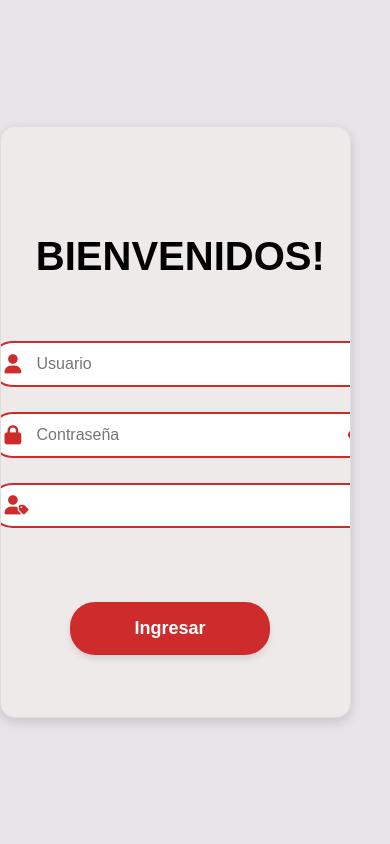
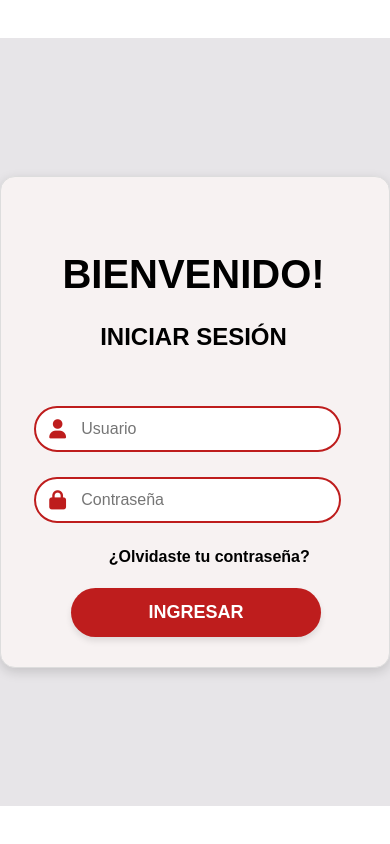
Before and after one commit to MeetsEvil/SmartRepair, a PHP site: page / in a window 390 px wide. Run offline with PHP 8.4, Linux system fonts and the light colour scheme.

Commit message:
Agrege lo mio de inicio de sesión responsivo y bd

```diff
--- a/assets/css/style.css
+++ b/assets/css/style.css
@@ -4,46 +4,65 @@ body {
     margin: 0;
     padding: 0;
     height: 100vh;
-    display: flex; /* Usamos flexbox para posicionar el contenido */
+    display: flex;
+    /* Usamos flexbox para posicionar el contenido */
 
     /* CORRECCIÓN: Estilos del fondo para que cubra el 100% de la página */
-    background: url(../../assets/images/mattel_logo.png) no-repeat center center fixed;
-    background-size: cover; /* Cubre toda la ventana */
+    background: url(../images/login_mattel.png) no-repeat fixed;
+    background-size: cover;
+    /* Cubre toda la ventana */
     background-attachment: fixed;
 }
 
 h1 {
     color: black;
     margin-top: 25px;
+    font-weight: 800;
     text-align: center;
-    font-size: 2.5em; /* Un poco más grande para el título */
+    font-size: 2.5em;
+    /* Un poco más grande para el título */
 }
-.Titulo{
+
+h2 {
+    text-align: center;
+    font-weight: 800;
+}
+
+.Titulo {
     margin-bottom: 8%;
+    width: 100%;
 }
+
 /* --- Login --- */
 .FormCajaLogin {
     width: 100%;
     height: 100%;
     display: flex;
     margin-right: 10%;
-    justify-content: flex-end; /* Empuja el formulario a la derecha */
-    align-items: center; /* Centra el formulario verticalmente */
+    justify-content: flex-end;
+    /* Empuja el formulario a la derecha */
+    align-items: center;
+    /* Centra el formulario verticalmente */
     box-sizing: border-box;
-    padding-right: 10%; /* Añade un pequeño margen a la derecha de toda la caja de login */
+    padding-right: 10%;
+    /* Añade un pequeño margen a la derecha de toda la caja de login */
 }
 
 .FormLogin {
-    background-color: rgb(238, 234, 234); /* Fondo de la caja es blanco */
-    border-radius: 15px; /* Bordes redondeados */
+    background-color: rgb(247, 242, 242);
+    /* Fondo de la caja es blanco */
+    border-radius: 15px;
+    /* Bordes redondeados */
     color: #000;
     padding-right: 20px;
-    border: 1px solid #ddd; /* Borde más suave */
+    border: 1px solid #ddd;
+    /* Borde más suave */
     width: 450px;
-    height: 550px;
+    height: 480px;
     position: relative;
     padding: 20px;
-    box-shadow: 0 4px 12px rgba(0, 0, 0, 0.15); /* Sombra para que se destaque */
+    box-shadow: 0 4px 12px rgba(0, 0, 0, 0.15);
+    /* Sombra para que se destaque */
     overflow: hidden;
     display: flex;
     flex-direction: column;
@@ -59,22 +78,27 @@ h1 {
 }
 
 .FormLogin:hover {
-    transform: translateY(-10px); /* Se mueve hacia arriba 10px */
-    box-shadow: 0 8px 20px rgba(0, 0, 0, 0.25); /* Sombra más profunda */
+    transform: translateY(-10px);
+    /* Se mueve hacia arriba 10px */
+    box-shadow: 0 8px 20px rgba(0, 0, 0, 0.25);
+    /* Sombra más profunda */
 }
 
-.Titulo11{
+.Titulo11 {
     margin-bottom: 15px;
-    margin-left: 8%;
-    padding:20px
+    width: 100%;
+    padding: 20px
 }
+
 .grupo-entradas {
     position: relative;
     display: flex;
     flex-direction: column;
     align-items: center;
+    text-align: center;
     width: 100%;
-    padding: 0 10%; /* Padding lateral para centrar los inputs */
+    padding: 0 10%;
+    /* Padding lateral para centrar los inputs */
     box-sizing: border-box;
     transition: none;
     margin-right: 43px;
@@ -83,7 +107,7 @@ h1 {
 /* Estilos de íconos y campos de texto */
 .input-grupo {
     position: relative;
-    width: 120%;
+    width: 110%;
     margin-bottom: 25px;
 }
 
@@ -92,9 +116,21 @@ h1 {
     left: 15px;
     top: 50%;
     transform: translateY(-50%);
-    color: #ce2c2c;
+    color: #be1d1d;
     font-size: 1.2em;
     z-index: 10;
+}
+
+.recuperarContraseña {
+    width: 400px;
+    display: flex;
+    justify-content: center;
+}
+
+.recuperarContraseña a {
+    text-decoration: none;
+    color: black;
+    font-weight: 600;
 }
 
 .BtnLogin {
@@ -103,21 +139,20 @@ h1 {
     text-align: center;
     padding: 14px 35px;
     cursor: pointer;
-    border: 2px solid #ce2c2c;
-    width: 200px;
+    border: none;
+    width: 250px;
     border-radius: 25px;
     font-size: 18px;
     color: white;
-    background-color: #ce2c2c;
-    font-weight: bold;
-    margin-top: 30px;
-    margin-left: 8%;
+    background-color: #be1d1d;
+    font-weight: 700;
+    margin-left: 9%;
     box-shadow: 0 4px 6px rgba(0, 0, 0, 0.1);
     transition: background-color 0.3s;
 }
 
 .BtnLogin:hover {
-    background-color: #991d1d;
+    background-color: #881515;
 }
 
 /* Estilos base: Aplica a INPUT y SELECT */
@@ -129,12 +164,14 @@ h1 {
     font-size: 1em;
     margin: 0;
     border-radius: 25px;
-    border: 2px solid #ce2c2c; /* Borde verde oscuro */
+    border: 2px solid #be1d1d;
+    /* Borde oscuro */
     box-sizing: border-box;
 
     /* 2. Color de fondo por defecto y texto cuando NO está lleno/seleccionado */
     background-color: white;
-    color: #494848; /* Color gris para el texto (cuando es placeholder) */
+    color: #494848;
+    /* Color gris para el texto (cuando es placeholder) */
 
     /* Aseguramos que la flecha del select se vea bien */
     -webkit-appearance: none;
@@ -144,7 +181,7 @@ h1 {
 
 /* Estilo para cuando el usuario hace clic en cualquier campo */
 .CajaTexto:focus {
-    border-color: #ce2c2c;
+    border-color: #881515;
     outline: none;
 }
 
@@ -152,8 +189,10 @@ h1 {
 
 /* 1. Cuando el SELECT es VÁLIDO (se ha elegido un rol real) */
 .CajaTexto:valid {
-    background-color: #e8f5e9; /* Fondo verde claro */
-    color: black; /* Texto negro cuando se selecciona */
+    background-color: #f3e9e9;
+    /* Fondo claro */
+    color: black;
+    /* Texto negro cuando se selecciona */
 }
 
 /* --- Lógica para campos INPUT (Usuario y Contraseña) --- */
@@ -167,7 +206,7 @@ h1 {
     /* Texto se mantiene negro */
     -webkit-text-fill-color: black !important;
     /* Borde se mantiene verde oscuro */
-    border-color: #ce2c2c !important;
+    border-color: #be1d1d !important;
 }
 
 /* Ícono de ojo en el input contraseña */
@@ -176,7 +215,7 @@ h1 {
     right: 15px;
     top: 50%;
     transform: translateY(-50%);
-    color: #ce2c2c;
+    color: #be1d1d;
     font-size: 1.2em;
     cursor: pointer;
     z-index: 10;
@@ -193,7 +232,31 @@ h1 {
     right: 15px;
     top: 50%;
     transform: translateY(-50%);
-    pointer-events: none; /* para que no bloquee clics */
+    pointer-events: none;
+    /* para que no bloquee clics */
     font-size: 1em;
-    color: #ce2c2c;
+    color: #1e6d40;
 }
+
+
+@media(max-width:991px) {
+    body {
+        background: url(../images/login_mattel2.png) no-repeat center center fixed;
+    }
+
+    .FormCajaLogin {
+        display: flex;
+        margin: 0;
+        padding: 0;
+        justify-content: center;
+    }
+
+    .FormLogin {
+        width: 400px;
+        height: 450px;
+    }
+
+    .recuperarContraseña {
+        width: 350px;
+    }
+}
--- /dev/null
+++ b/config/db.php
@@ -0,0 +1,3 @@
+<?php
+
+$conexion = @mysqli_connect("localhost", "root", "", "smartrepair_mattel");
--- a/modules/main/index.php
+++ b/modules/main/index.php
@@ -24,54 +24,34 @@ if (isset($_SESSION['usuarioingresando'])) {
         <div class="FormLogin">
 
             <form method="POST" id="frmlogin" class="grupo-entradas" action="login.php">
-                <div class="Titulo"><div class="Titulo11">
-                    <h1>BIENVENIDOS!</h1></div>
+                <div class="Titulo">
+                    <div class="Titulo11">
+                        <h1>BIENVENIDO!</h1>
+                        <h2>INICIAR SESIÓN</h2>
+                    </div>
 
                     <div class="input-grupo">
                         <i class="fas fa-user icono"></i>
-                        <input type="text" name="txtusuario" class="CajaTexto" placeholder="Usuario" autocomplete="off" required>
+                        <input type="text" name="txtusuario" class="CajaTexto" placeholder="Usuario" autocomplete="off"
+                            required>
                     </div>
 
                     <div class="input-grupo">
                         <i class="fas fa-lock icono"></i>
-                        <input type="password" id="password" name="txtpassword" class="CajaTexto" placeholder="Contraseña" autocomplete="off" required>
-                        <i class="fas fa-eye toggle-password" id="togglePassword"></i>
+                        <input type="password" id="password" name="txtpassword" class="CajaTexto"
+                            placeholder="Contraseña" autocomplete="off" required>
+                        <!-- <i class="fas fa-eye toggle-password" id="togglePassword"></i> -->
                     </div>
 
-                    <div class="input-grupo select-container">
-                        <i class="fas fa-user-tag icono"></i>
-                        <select name="txtrol" required class="CajaTexto" id="selectRol">
-                            <option value="Administrador">Administrador</option>
-                            <option value="Técnico">Técnico</option>
-                            <option value="Operador">Operador</option>
-                        </select>
-                        <span class="custom-arrow">&#9662;</span> <!-- Flecha ▼ -->
+                    <div class="recuperarContraseña">
+                        <a href="recuperarContraseña.php">¿Olvidaste tu contraseña?</a>
                     </div>
 
-
-                    <!-- Nuevo script para deseleccionar al cargar -->
-                    <script>
-                        document.addEventListener('DOMContentLoaded', function() {
-                            const selectElement = document.getElementById('selectRol');
-                            // Quita la selección de cualquier opción al cargar la página
-                            selectElement.selectedIndex = -1;
-                        });
-                    </script>
-                    <script>
-                        document.getElementById('togglePassword').addEventListener('click', function() {
-                            const passwordField = document.getElementById('password');
-                            const type = passwordField.getAttribute('type') === 'password' ? 'text' : 'password';
-                            passwordField.setAttribute('type', type);
-
-                            this.classList.toggle('fa-eye');
-                            this.classList.toggle('fa-eye-slash');
-                        });
-                    </script>
 
                 </div>
 
                 <div>
-                    <input type="submit" value="Ingresar" class="BtnLogin" name="btningresar">
+                    <input type="submit" value="INGRESAR" class="BtnLogin" name="btningresar">
                 </div>
             </form>
         </div>
```
Also changed, not shown: modules/main/login.php (added, +28 -0 lines), modules/main/recuperarContraseña.php (added, +26 -0 lines), modules/mantenimiento/prueba.php (deleted, +0 -258 lines), modules/mantenimiento/xd.html (deleted, +0 -11 lines), assets/images/login_mattel.png (added), assets/images/login_mattel2.png (added), assets/images/mattel_logo.png (deleted).
